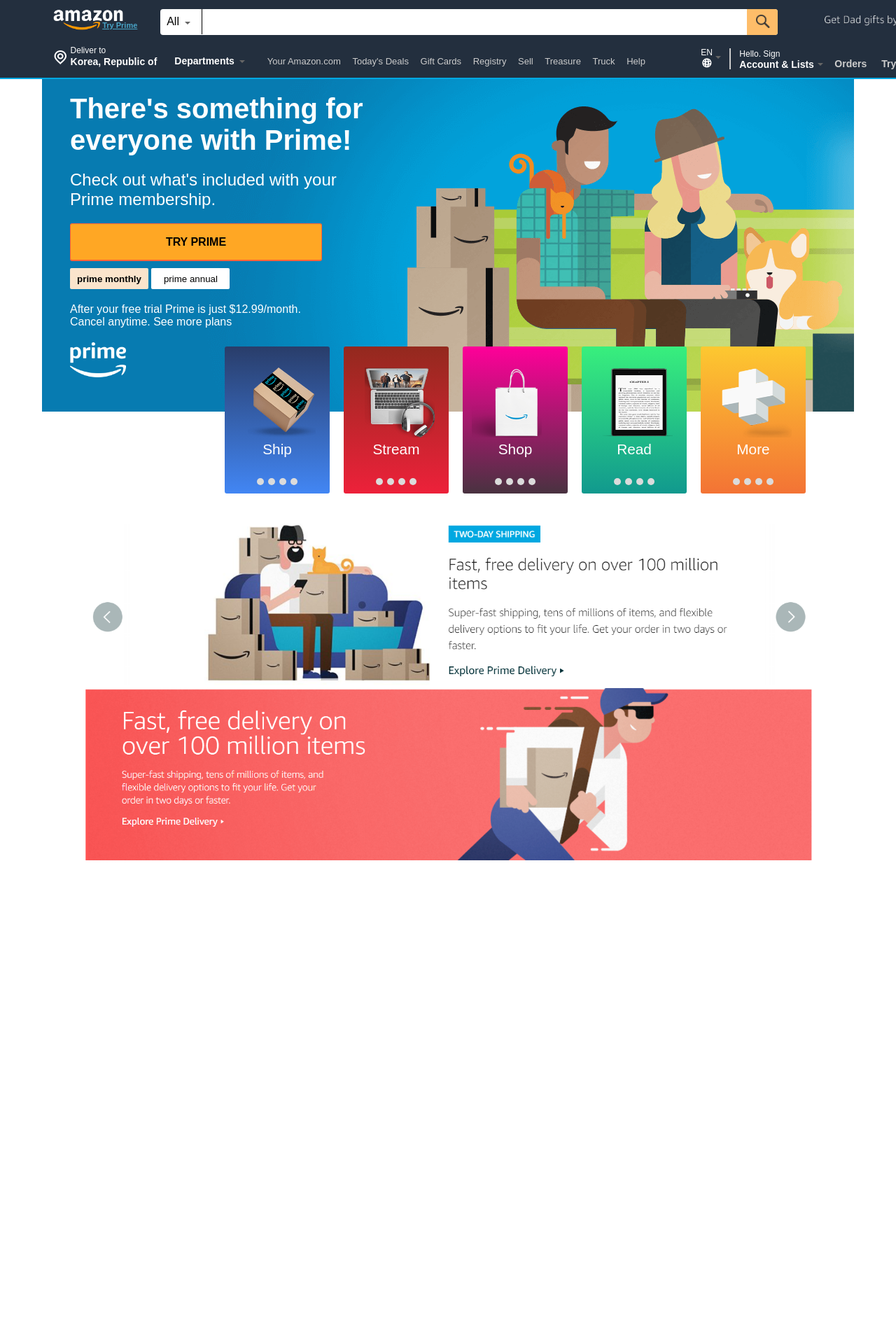
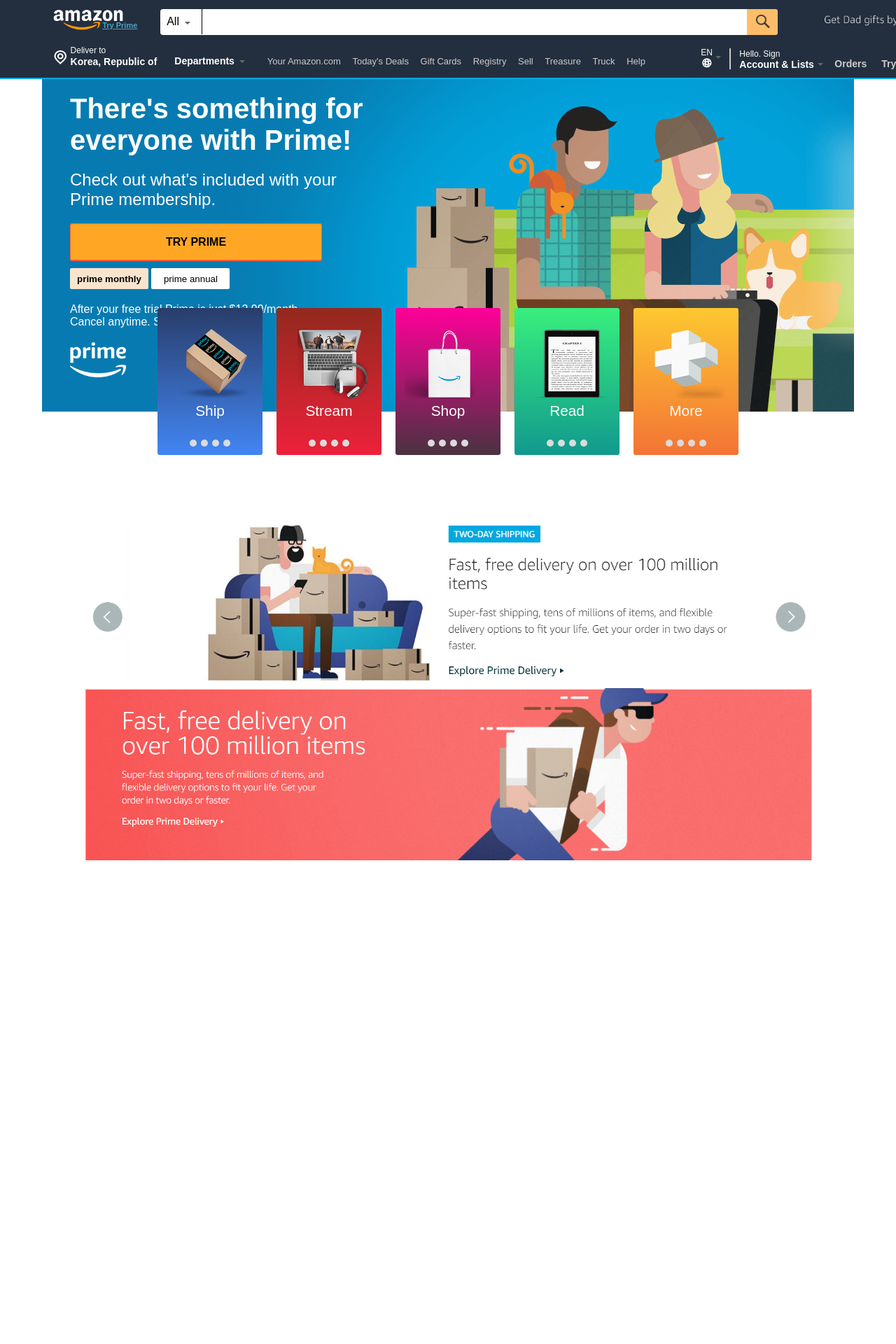
Before and after one commit to KaKaFE/KaKaFE.github.io, a Jekyll site: the page amazoncopy/index.html, which Jekyll copies as it is, in a window 1280 px wide. Shown: the top 1920 px of the page at 70% size. Built offline with Jekyll 4.4.1, drawn with Linux system fonts in a browser that asks for light colours.

Commit message:
prime container modify
가운데 정렬을 위해 top left, transform  적용

```diff
--- a/amazoncopy/CSS/detailpage.css
+++ b/amazoncopy/CSS/detailpage.css
@@ -78,10 +78,10 @@
 .prime-carousel {
 	width: 850px;
 	height: 262px;
-	margin: 0 110px;
 	position: absolute;
-	top: 372px;
-	left: 141px;
+	top: 40%;
+	left: 50%;
+	transform: translate(-50%, -50%);
 	color: #fff;
 	font-size: 1.3rem;
 }
```
